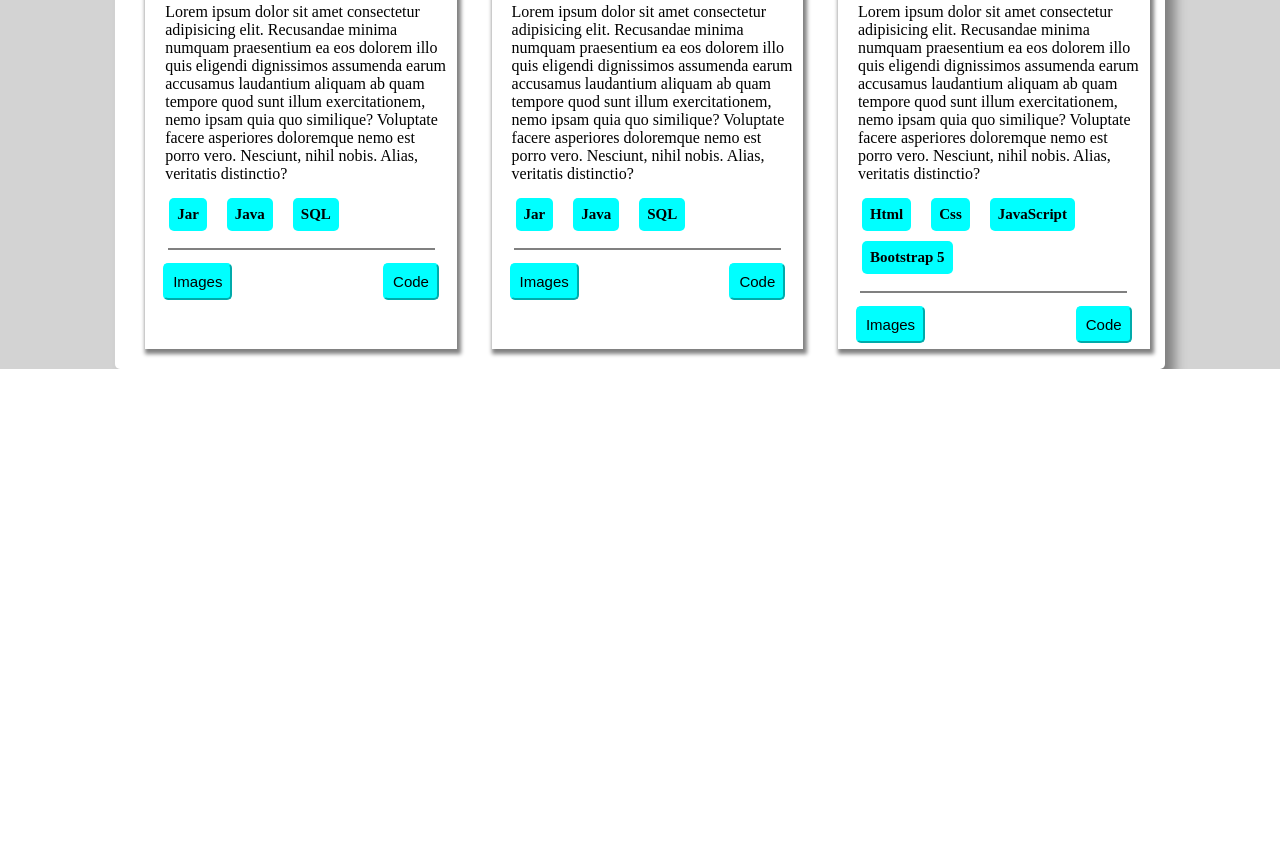
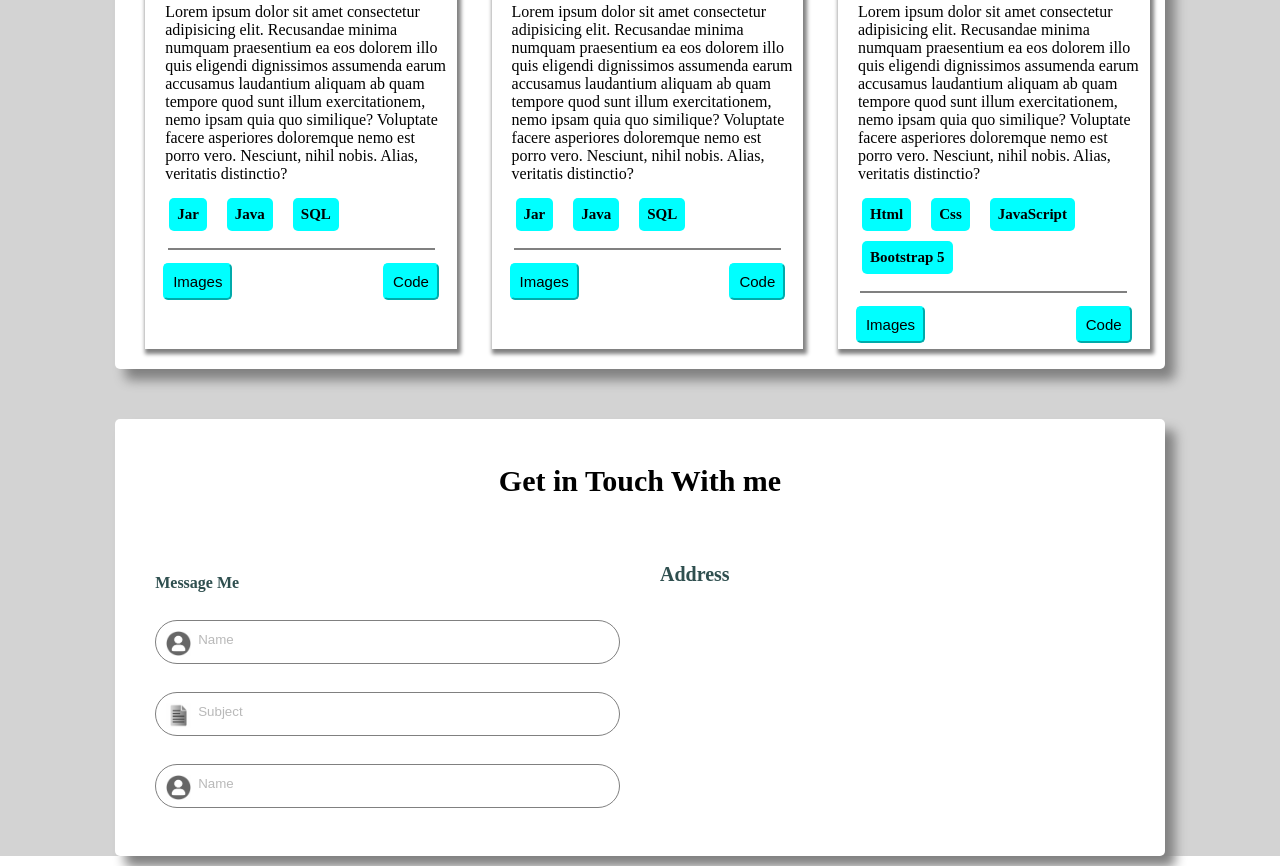
Before and after one commit to sudeep3693/sudeep3693, a plain HTML site: page index.html in a window 1280 px wide. Shown: the part 2064-2930 px from the top of the page. Before the commit the page ends 2433 px from the top, so only its background shows below. Drawn offline with nearby package versions, Linux system fonts and the light colour scheme.

Commit message:
incomplete get in touch with me

```diff
--- a/CSS/style.css
+++ b/CSS/style.css
@@ -243,6 +243,87 @@ margin:5px 20px 5px 5px;
 
 }
 
+.getintouch{
+    background-color: white;
+    box-shadow: 10px 11px 12px 0px gray;
+    width: 82%;
+    margin-left:9%;
+    margin-right:9%;
+    margin-top:50px;
+    border-radius: 5px;
+}
+
+.getintouch .row1{
+    padding:20px 0px 10px 0px;
+    justify-content: center;
+    text-align: center;
+}
+
+.getintouch .row1 h2{
+    font-size:30px;
+
+}
+
+.getintouch .row2{
+
+    display: flex;
+    margin:10px 20px 10px 20px;
+
+}
+
+.getintouch .row2 .col1{
+
+    width:50%;
+    height: auto;
+    margin:10px 20px 20px 20px;
+    color:gray;
+}
+
+.getintouch .row2 .col1 .line{
+    border:1px gray solid;
+    line-height: 13px;
+    border-radius:25px ;
+    padding:5px;
+    margin:28px auto 28px auto;
+    font-size:15px;
+    position: relative;
+    display: flex;
+
+}
+
+.getintouch .row2 .col1 .message{
+    color:darkslategrey;
+}
+
+.getintouch .row2 .col1 .line .immage{
+    margin-top: 5px ;
+    margin-left: 5px;
+
+
+}
+
+
+.getintouch .row2 .col1 .line .text input{
+    position:absolute;
+    margin-top: 5px ;
+    margin-left: 5px;
+    margin-right: 5px;
+    width:85%;
+    border:none;
+    opacity: 50%;
+    outline: none;
+
+}
+
+.getintouch .row2 .col2{
+    width: 50%;
+    margin:20px 20px 20px 20px;
+    font-size:20px;
+    color: darkslategray;
+    font-weight:bold;
+}
+
+
 .projects .row2{
 
     display: grid;
@@ -251,7 +332,7 @@ margin:5px 20px 5px 5px;
 }
 
 .projects .row2 .project{
-    left:-100%;
+
     width: 90%;
     height:600px;
     box-shadow:2px 3px 4px 2px grey;
@@ -474,4 +555,8 @@ margin:5px 20px 5px 5px;
         display:block;
     }
 
+    .getintouch .row2 .col1 .line .text input{
+        width:60%;
+    }
+
   }
--- a/index.html
+++ b/index.html
@@ -158,7 +158,7 @@
                 </div>
                 <div class="project">
 
-                    <div class="pImage"><img src="../IMG/hrs/2.jpg" height="200px" width="100%" alt="image not found"></img></div>
+                    <div class="pImage"><img src="../IMG/lds/img.jpg" height="200px" width="100%" alt="image not found"></img></div>
                     <div class="pName">Loan Documentation System</div>
                     <div class="pDetail">Lorem ipsum dolor sit amet consectetur adipisicing elit. Recusandae minima numquam praesentium ea eos dolorem illo quis eligendi dignissimos assumenda earum accusamus laudantium aliquam ab quam tempore quod sunt illum exercitationem, nemo ipsam quia quo similique? Voluptate facere asperiores doloremque nemo est porro vero. Nesciunt, nihil nobis. Alias, veritatis distinctio?</div>
 
@@ -178,7 +178,7 @@
                 </div>
                 <div class="project">
 
-                    <div class="pImage"><img src="../IMG/hrs/2.jpg" height="200px" width="100%" alt="image not found"></img></div>
+                    <div class="pImage"><img src="../IMG/portfolio.jpg" height="200px" width="100%" alt="image not found"></img></div>
                     <div class="pName">Portfolio</div>
                     <div class="pDetail">Lorem ipsum dolor sit amet consectetur adipisicing elit. Recusandae minima numquam praesentium ea eos dolorem illo quis eligendi dignissimos assumenda earum accusamus laudantium aliquam ab quam tempore quod sunt illum exercitationem, nemo ipsam quia quo similique? Voluptate facere asperiores doloremque nemo est porro vero. Nesciunt, nihil nobis. Alias, veritatis distinctio?</div>
 
@@ -203,6 +203,55 @@
                 </div>
             </div>
 
+            <div class="getintouch">
+
+                <div class="row1">
+                    <h2>Get in Touch With me</h2>
+                </div>
+                <div class="row2">
+                    <div class="col1">
+                        <form action="">
+
+
+                        <div class="message">
+                            <h4>Message Me</h4>
+                        </div>
+                        <div class="line">
+                            <div class="immage">
+                                <img src="../IMG/profl.jpg" height="25px" width="25px" alt="">
+                            </div>
+                            <div class="text">
+                                <input type="text" name="nme" id="nme" placeholder="Name">
+                            </div>
+                        </div>
+
+                        <div class="line">
+                            <div class="immage">
+                                <img src="../IMG/textfile.jpg" height="25px" width="25px" alt="">
+                            </div>
+                            <div class="text">
+                                <input type="text" name="txtfile" id="txtfile" placeholder="Subject">
+                            </div>
+                        </div>
+
+                        <div class="line">
+                            <div class="immage">
+                                <img src="../IMG/profl.jpg" height="25px" width="25px" alt="">
+                            </div>
+                            <div class="text">
+                                <input type="text" name="nme" id="nme" placeholder="Name">
+                            </div>
+                        </div>
+                    </form>
+                    </div>
+                    <div class="col2">
+                        Address <br>
+
+                    </div>
+                </div>
+
+            </div>
+
 
 
 
@@ -221,7 +270,9 @@
     spans.forEach((span)=>{
         span.style.width= span.dataset.width;
         span.innerHTML = span.dataset.width;
+
     });
+
 
 
   </script>
```
Also changed, not shown: IMG/lds/img.JPG (added), IMG/portfolio.JPG (added), IMG/profl.jpg (added), IMG/textfile.jpg (added).
